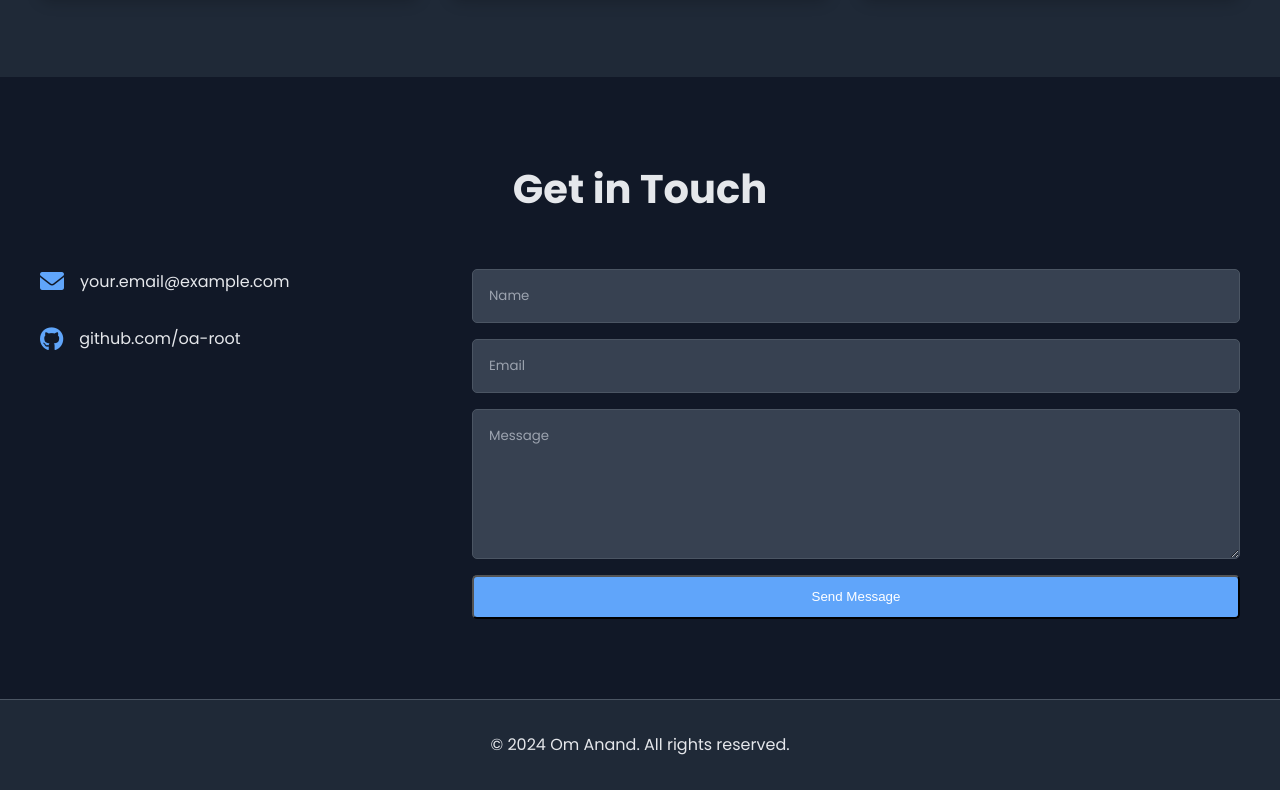
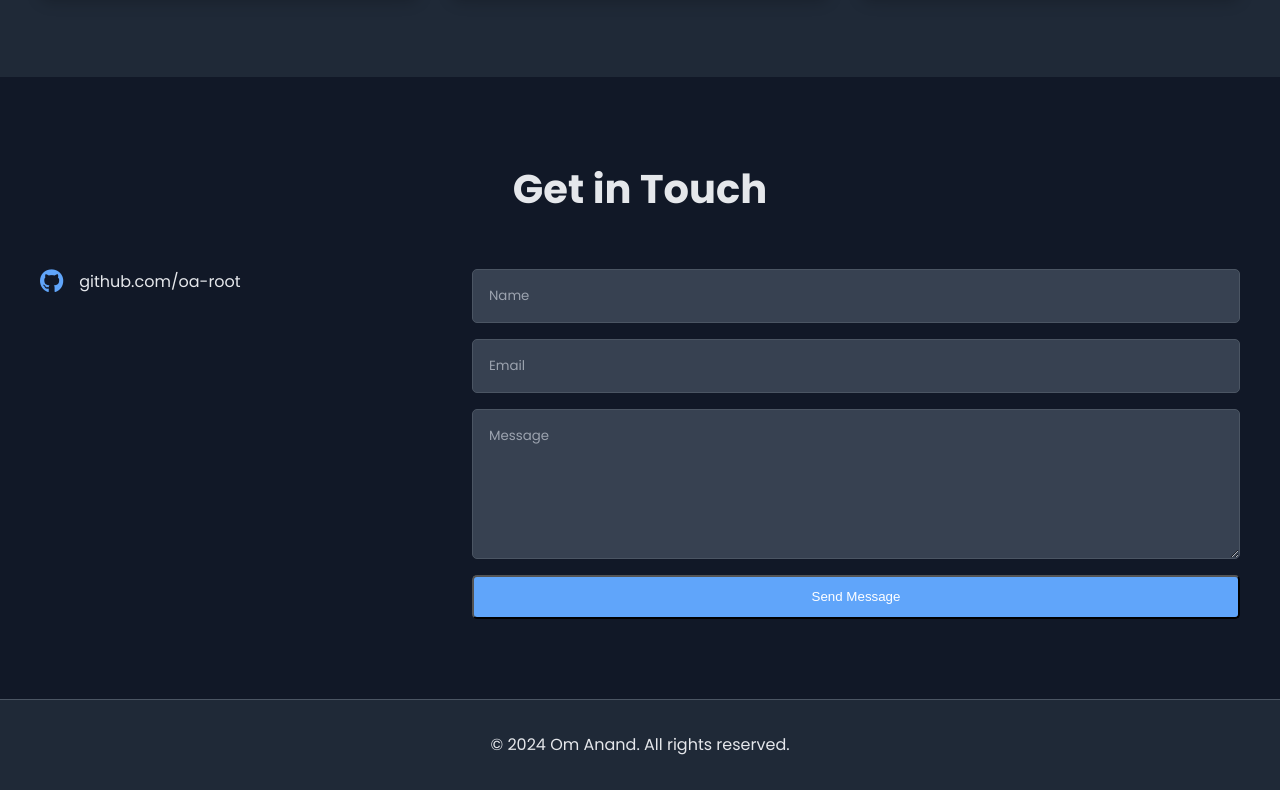
Before and after one commit to oa-root/oa-root.github.io, a plain HTML site: page index.html in a window 1280 px wide. Shown: the part 2570-3360 px from the top of the page. Drawn offline with Linux system fonts and the light colour scheme.

Commit message:
no gmail comm

```diff
--- a/index.html
+++ b/index.html
@@ -133,10 +133,6 @@
         <div class="contact-content">
             <div class="contact-info">
                 <div class="contact-item">
-                    <i class="fas fa-envelope"></i>
-                    <p>your.email@example.com</p>
-                </div>
-                <div class="contact-item">
                     <i class="fab fa-github"></i>
                     <p>github.com/oa-root</p>
                 </div>
```
